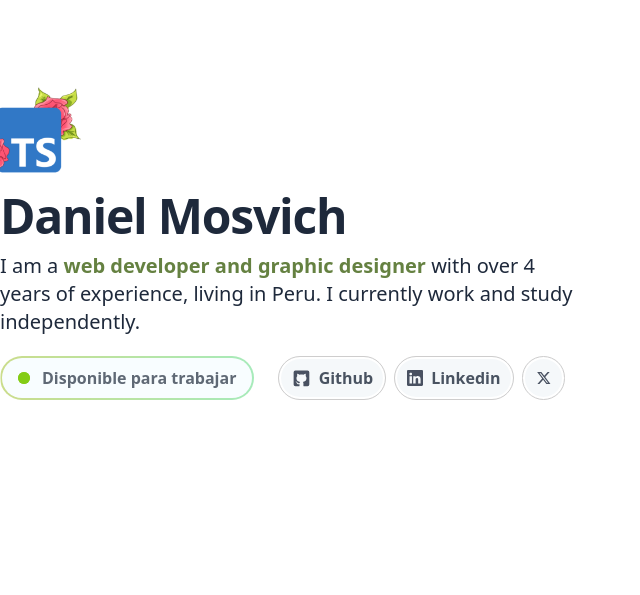
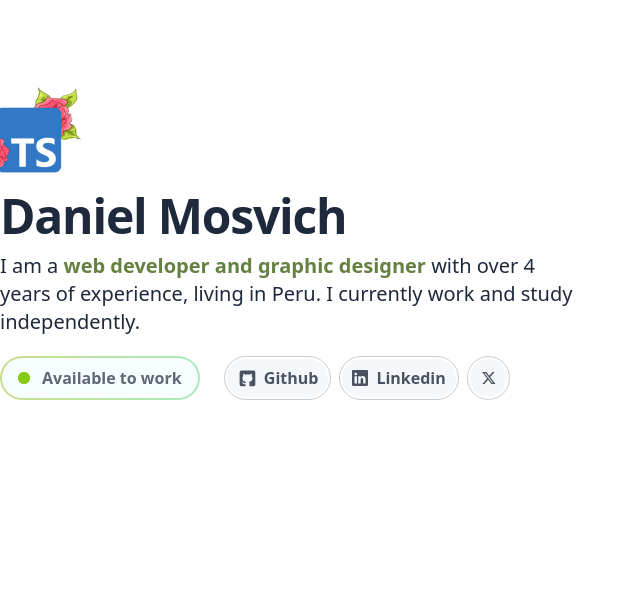
Before and after one commit to danielMosvich/danielmosvich-porfolio, an Astro site: page /views/head in a window 1280 px wide. Shown: the whole page, without its empty margins (0-640 px from the left). Built offline with nearby package versions, Linux system fonts and the light colour scheme; Astro itself is replaced by a stand-in of ours.

Commit message:
Actualizar head.astro
pilljob update

```diff
--- a/src/pages/views/head.astro
+++ b/src/pages/views/head.astro
@@ -34,7 +34,7 @@ import PillJob from "../../components/PillJob.astro";
   <div class="flex flex-col sm:flex-row gap-2 mt-5">
     <PillJob
       href="https://www.linkedin.com/in/jose-daniel-reyes-mosvich-53247a238"
-      pulse>Disponible para trabajar</PillJob
+      pulse>Available to work</PillJob
     >
     <hr class="mx-1 hidden sm:flex" />
     <div class="flex gap-2">
```
